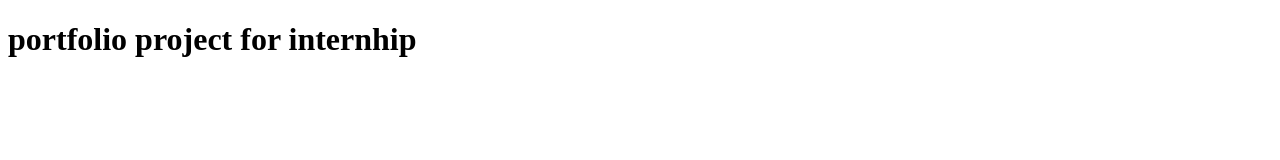
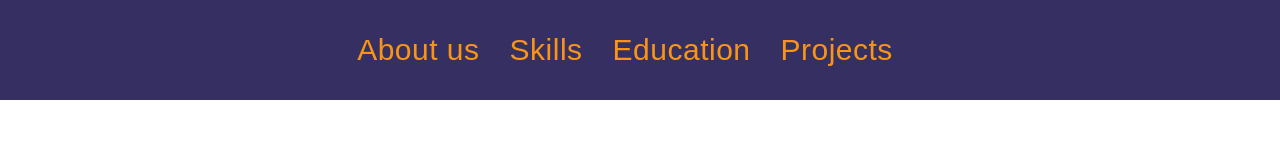
Before and after one commit to karthik-noveau/skynoveau-Intern, a plain HTML site: page batch-9/portfolio_project/index.html in a window 1280 px wide. Drawn offline with Linux system fonts and the light colour scheme.

Commit message:
header added

```diff
--- a/batch-9/portfolio_project/index.html
+++ b/batch-9/portfolio_project/index.html
@@ -4,8 +4,15 @@
     <meta charset="UTF-8">
     <meta name="viewport" content="width=device-width, initial-scale=1.0">
     <title>Document</title>
+
+    <link rel="stylesheet" href="./style.css">
 </head>
 <body>
-    <h1>portfolio project for internhip</h1>
+    <div class="header">
+        <a href="#">About us</a>
+        <a href="#">Skills</a>
+        <a href="#">Education</a>
+        <a href="#">Projects</a>
+    </div>
 </body>
 </html>
--- a/batch-9/portfolio_project/style.css
+++ b/batch-9/portfolio_project/style.css
@@ -0,0 +1,21 @@
+body {
+    margin: 0px;
+}
+
+.header {
+    height: 100px;
+    width: 100%;
+    background-color: #363062;
+    display: flex;
+    justify-content: center;
+    align-items: center;
+}
+
+.header a {
+    color: #F99417;
+    font-size: 30px;
+    text-decoration: none;
+    margin-right: 30px;
+    font-family: sans-serif;
+    letter-spacing: 0.5px;
+}
```
